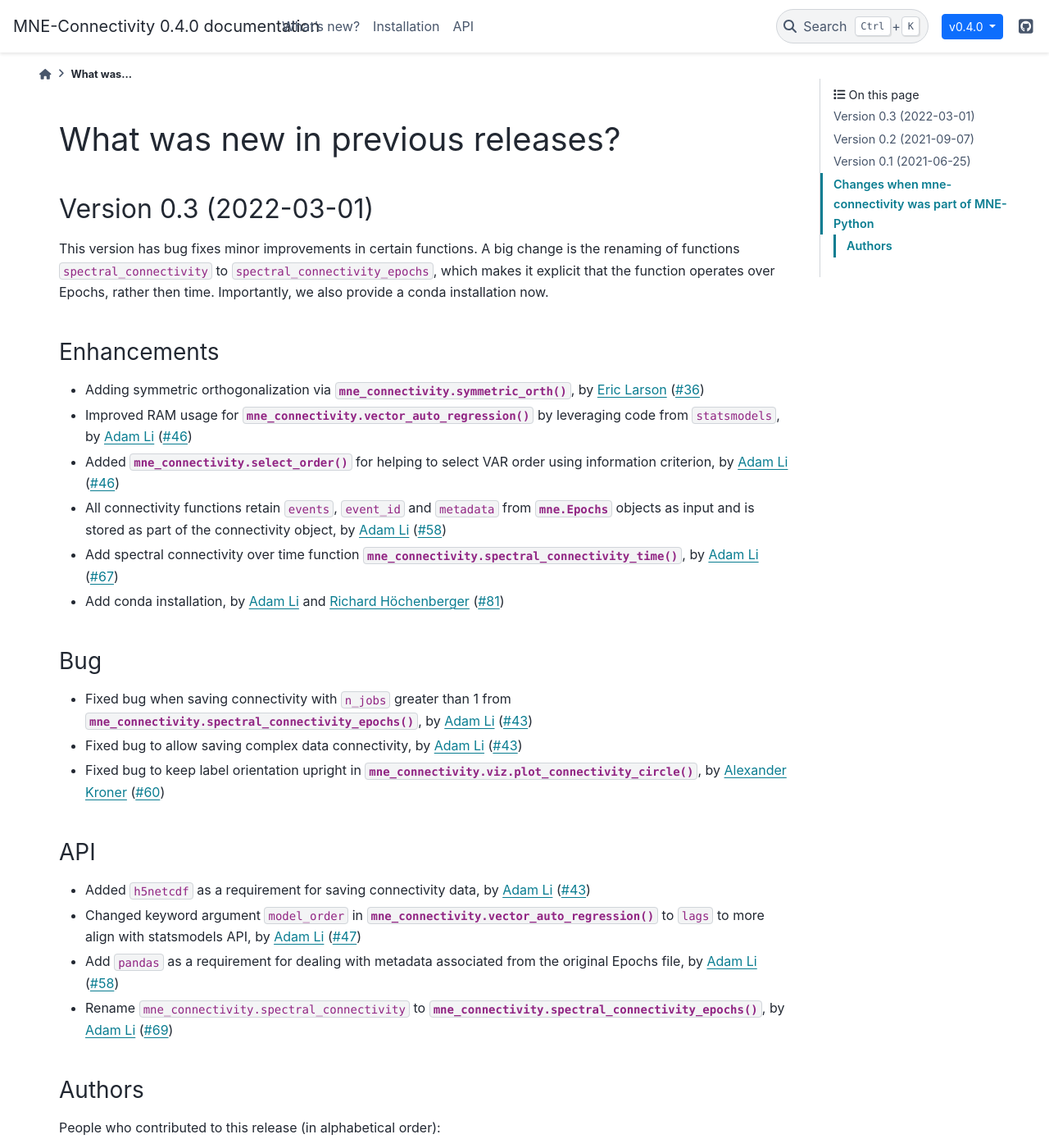
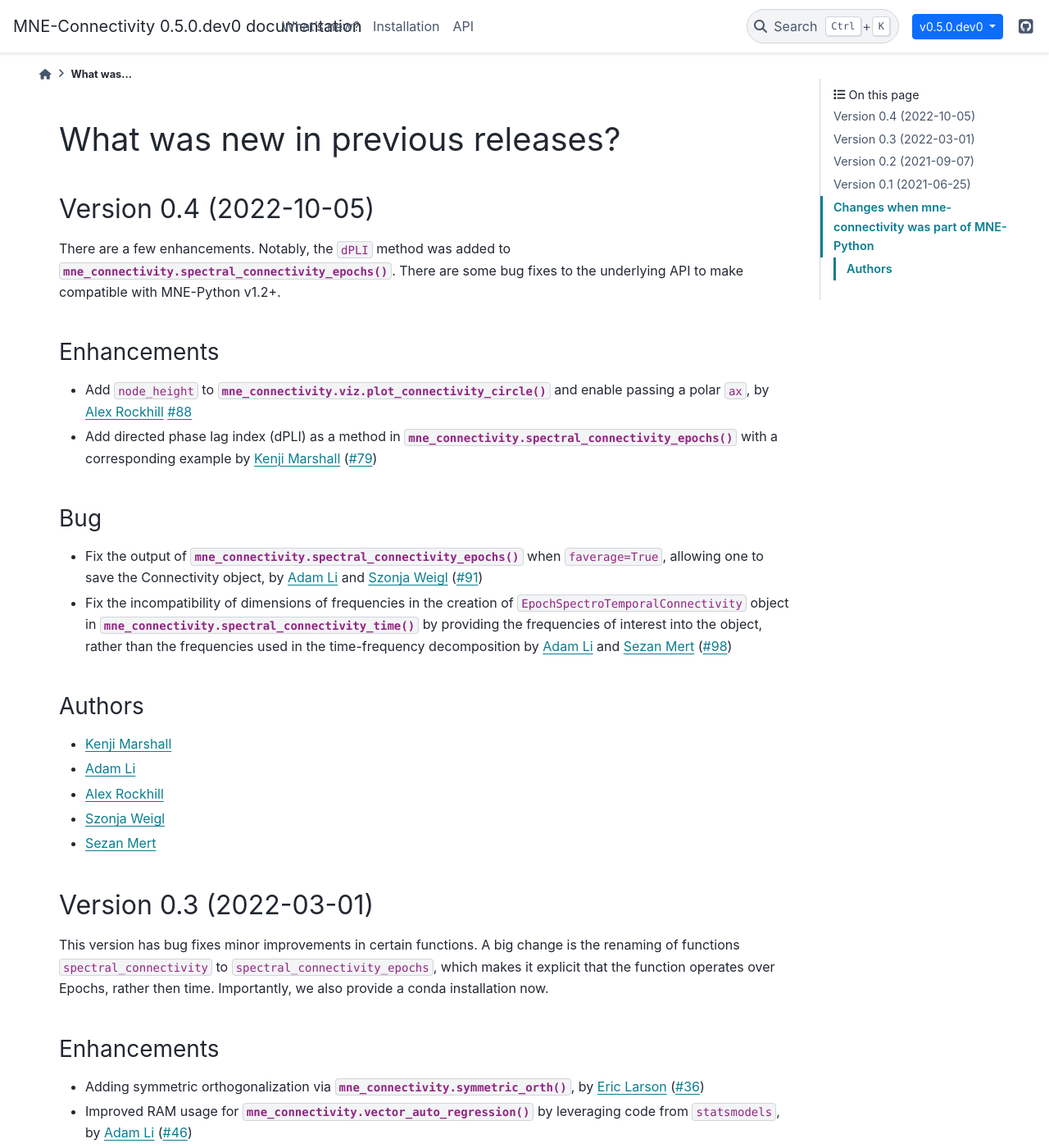
Before and after one commit to tsbinns/mne-connectivity, a Sphinx documentation site: the page built from doc/whats_new_previous_releases.rst, in a window 1280 px wide and 1400 px high. Shown: the whole window at 82% size. Built offline with Sphinx 7.4.7 and the PyData theme 0.15.4, drawn with Linux system fonts in a browser that asks for light colours; pages that are not in the unit, such as notebooks, are missing from menus.

Commit message:
Released v0.4 and started v0.5.0.dev0

```diff
--- a/doc/whats_new_previous_releases.rst
+++ b/doc/whats_new_previous_releases.rst
@@ -6,6 +6,34 @@
 
 What was new in previous releases?
 ==================================
+
+Version 0.4 (2022-10-05)
+------------------------
+
+There are a few enhancements. Notably, the ``dPLI`` method was added to :func:`mne_connectivity.spectral_connectivity_epochs`. There
+are some bug fixes to the underlying API to make compatible with MNE-Python v1.2+.
+
+Enhancements
+~~~~~~~~~~~~
+
+- Add ``node_height`` to :func:`mne_connectivity.viz.plot_connectivity_circle` and enable passing a polar ``ax``, by `Alex Rockhill`_ :gh:`88`
+- Add directed phase lag index (dPLI) as a method in :func:`mne_connectivity.spectral_connectivity_epochs` with a corresponding example by `Kenji Marshall`_ (:gh:`79`)
+
+Bug
+~~~
+
+- Fix the output of :func:`mne_connectivity.spectral_connectivity_epochs` when ``faverage=True``, allowing one to save the Connectivity object, by `Adam Li`_ and `Szonja Weigl`_ (:gh:`91`)
+- Fix the incompatibility of dimensions of frequencies in the creation of ``EpochSpectroTemporalConnectivity`` object in :func:`mne_connectivity.spectral_connectivity_time` by providing the frequencies of interest into the object, rather than the frequencies used in the time-frequency decomposition by `Adam Li`_ and `Sezan Mert`_ (:gh:`98`)
+
+Authors
+~~~~~~~
+
+* `Kenji Marshall`_
+* `Adam Li`_
+* `Alex Rockhill`_
+* `Szonja Weigl`_
+* `Sezan Mert`_
+
 
 Version 0.3 (2022-03-01)
 ------------------------
--- a/mne_connectivity/__init__.py
+++ b/mne_connectivity/__init__.py
@@ -6,7 +6,7 @@
 #
 # License: BSD (3-clause)
 
-__version__ = '0.4.0'
+__version__ = '0.5.0.dev0'
 
 from .base import (Connectivity, EpochConnectivity, EpochSpectralConnectivity,
                    EpochSpectroTemporalConnectivity, EpochTemporalConnectivity,
```
Also changed, not shown: doc/whats_new.rst (+6 -13 lines), 1 other file.
